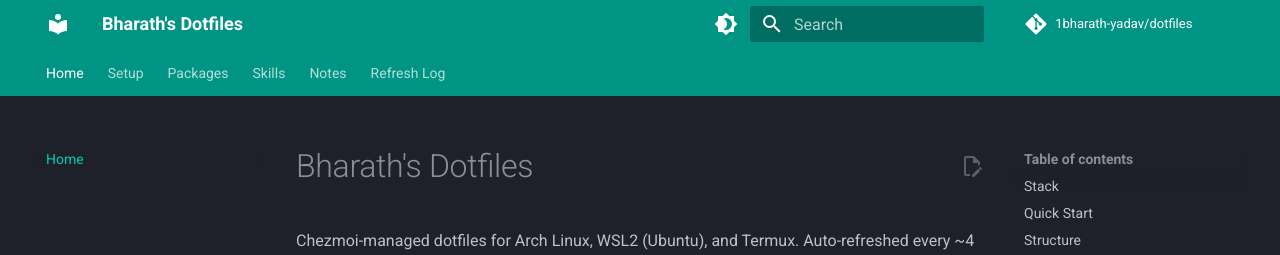
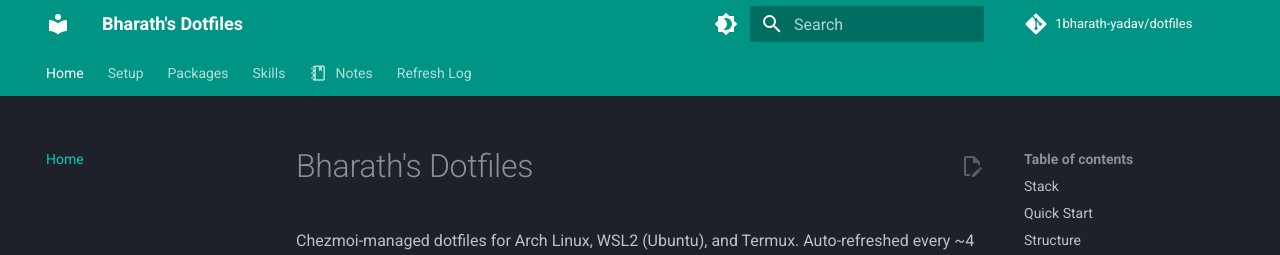
Before and after one commit to 1bharath-yadav/dotfiles, an MkDocs documentation site: the page built from docs/index.md, in a window 1280 px wide. Shown: the top 255 px of the page. Built offline with MkDocs 1.6.1 and Material for MkDocs 9.7.7, drawn with Linux system fonts in a browser that asks for light colours; comment, search, counter and statistics services are not loaded.

Commit message:
index for notes ui

```diff
--- a/mkdocs.yml
+++ b/mkdocs.yml
@@ -24,11 +24,14 @@
         name: Switch to dark mode
   features:
     - navigation.tabs
-    - navigation.sections
+    - navigation.indexes
     - navigation.top
+    - navigation.path
     - search.highlight
+    - search.suggest
     - content.code.copy
     - content.action.edit
+    - toc.follow
 
 plugins:
   - search
@@ -38,11 +41,23 @@
   - tables
   - admonition
   - pymdownx.details
-  - pymdownx.superfences
+  - pymdownx.superfences:
+      custom_fences:
+        - name: mermaid
+          class: mermaid
+          format: !!python/name:pymdownx.superfences.fence_code_format
   - pymdownx.highlight:
       anchor_linenums: true
   - pymdownx.inlinehilite
+  - pymdownx.arithmatex:
+      generic: true
   - attr_list
+  - toc:
+      permalink: true
+      toc_depth: 3
+
+extra_javascript:
+  - https://unpkg.com/mathjax@3/es5/tex-mml-chtml.js
 
 extra:
   social:
```
Also changed, not shown: 1 other file.
